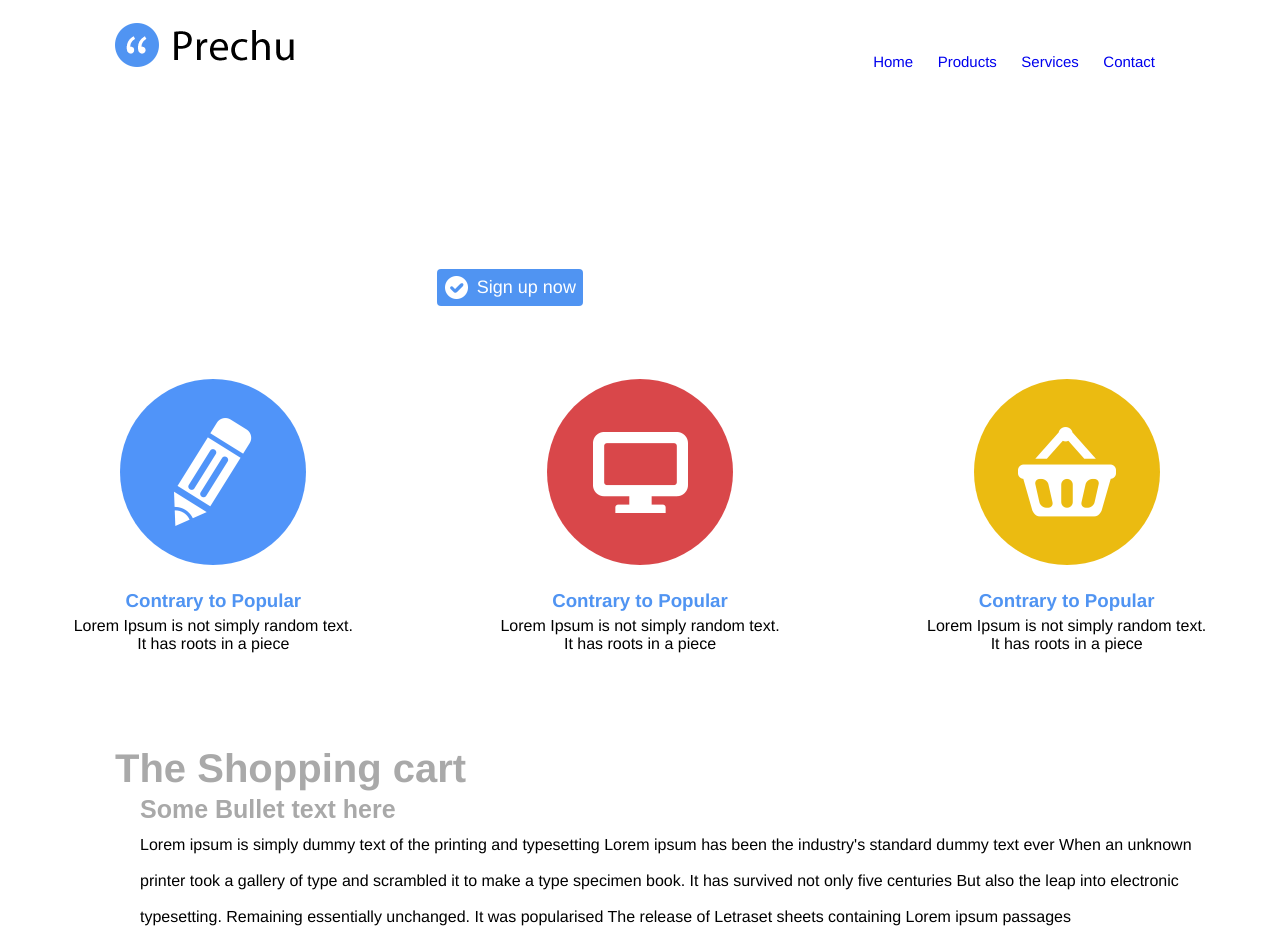
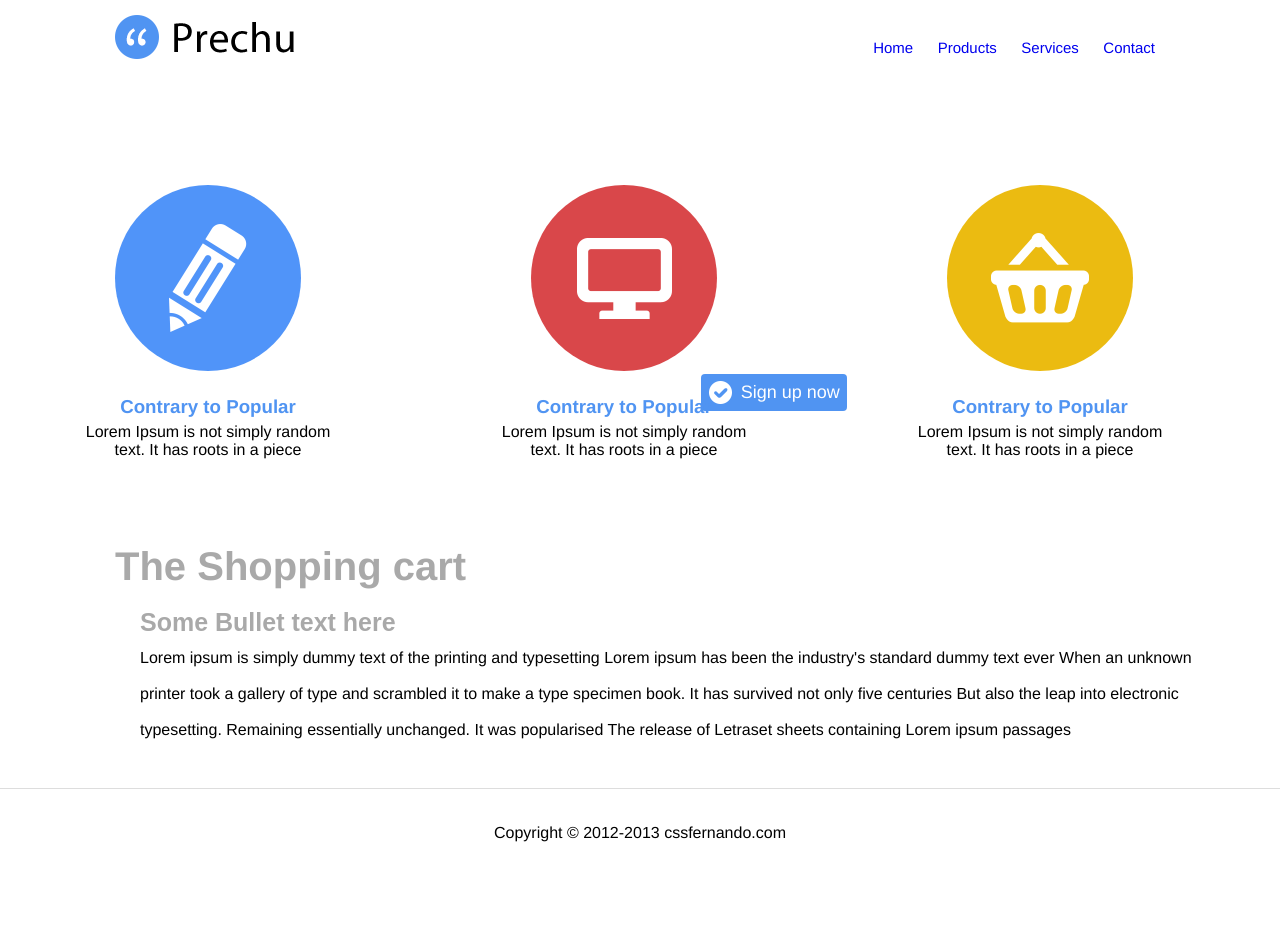
Before and after one commit to ableco/automationtraining, a plain HTML site: page main.html in a window 1280 px wide. Shown: the top 938 px of the page. After the commit the page ends 877 px from the top, so only its background shows below. Drawn offline with Linux system fonts and the light colour scheme; a script that the page names is missing.

Commit message:
Change the flex approach in the Header and Slide section to the Box Model concept

```diff
--- a/main.css
+++ b/main.css
@@ -9,18 +9,13 @@ body {
   font-family: 'Helvetica', arial, sans-serif;
 }
 header {
-  display: flex;
-  clear: both;
-  justify-content: space-between;
-  align-items: baseline;
-  margin-top: 23px;
   margin-left: 115px;
   margin-right: 115px;
+  padding: 15px 0px;
 }
 
 a {
   text-decoration: none;
-  padding-bottom: 23px;
 }
 
 footer {
@@ -30,9 +25,8 @@ footer {
 }
 
 nav {
-  justify-content: right;
-  align-items: center;
-  align-content: center;
+  float: right;
+  padding-top: 24px;
 }
 
 ul {
@@ -51,18 +45,17 @@ article h3 {
   margin-bottom: 5px;
 }
 .slide {
-  display: flex;
   background-image: url(assets/background.png);
-  justify-content: center;
-  align-items: center;
 }
 
 .slide-image {
-  margin-right: 50px;
+  margin: 33px 50px 0px 200px;
 }
 
 .slide-description {
-  margin-right: 50px;
+  float: right;
+  margin-top: 121px;
+  margin-right: 173px;
   color: white;
   font-size: 25px;
   line-height: 50px;
```
